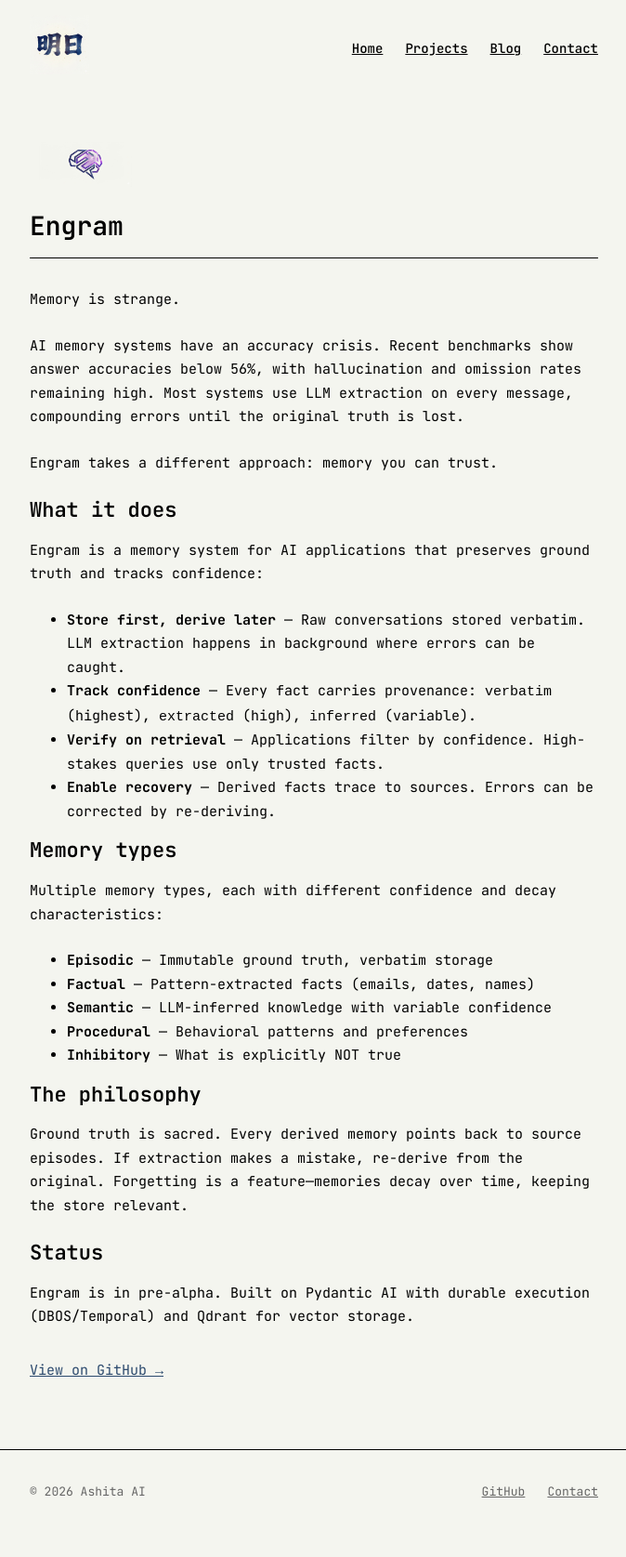
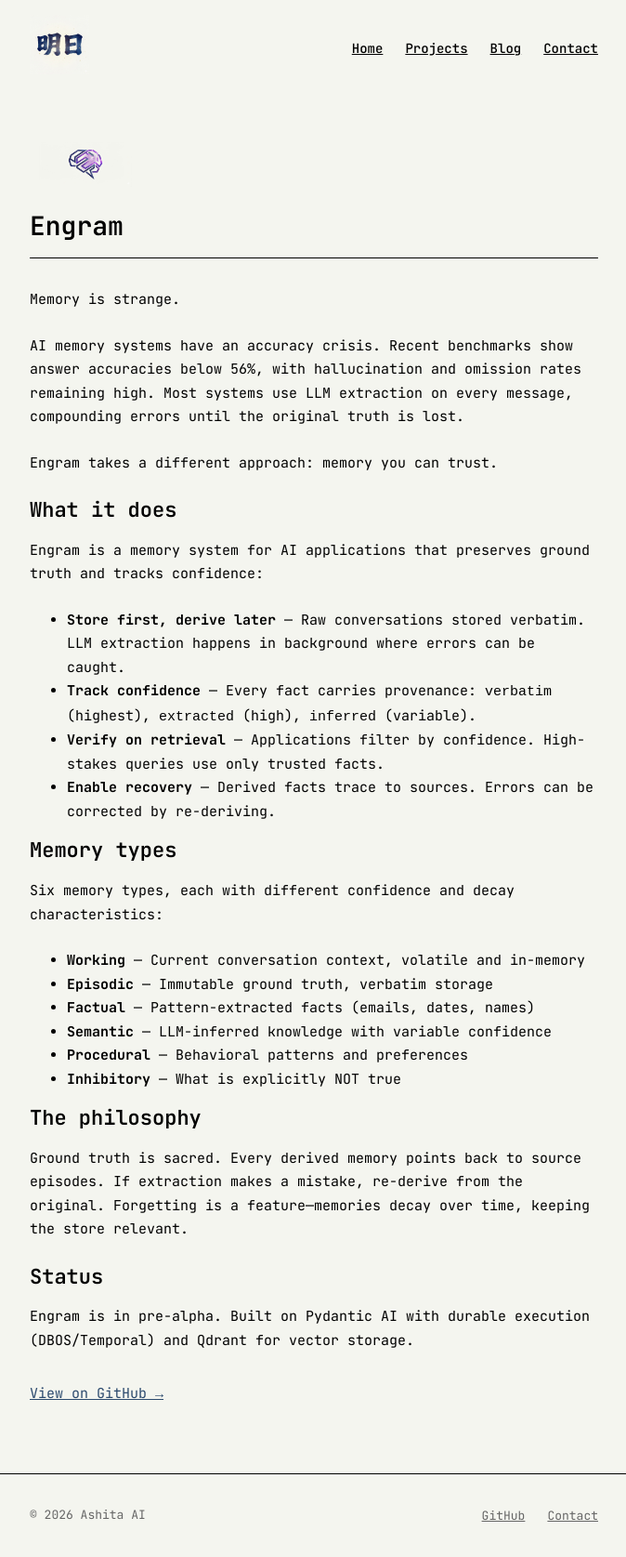
Before and after one commit to ashita-ai/ashita-ai.github.io, a Jekyll site: the page built from _projects/engram.md, in a window 1280 px wide. Shown: the whole page at 93% size, without its empty margins (302-976 px from the left). Built offline with Jekyll 4.4.1, drawn with Linux system fonts in a browser that asks for light colours; before the commit the page ends 1650 px from its top, so only the background shows below that.

Commit message:
Add missing Working memory type to engram project page

```diff
--- a/_projects/engram.md
+++ b/_projects/engram.md
@@ -23,8 +23,9 @@ Engram is a memory system for AI applications that preserves ground truth and tr
 
 ## Memory types
 
-Multiple memory types, each with different confidence and decay characteristics:
+Six memory types, each with different confidence and decay characteristics:
 
+- **Working** — Current conversation context, volatile and in-memory
 - **Episodic** — Immutable ground truth, verbatim storage
 - **Factual** — Pattern-extracted facts (emails, dates, names)
 - **Semantic** — LLM-inferred knowledge with variable confidence
```
